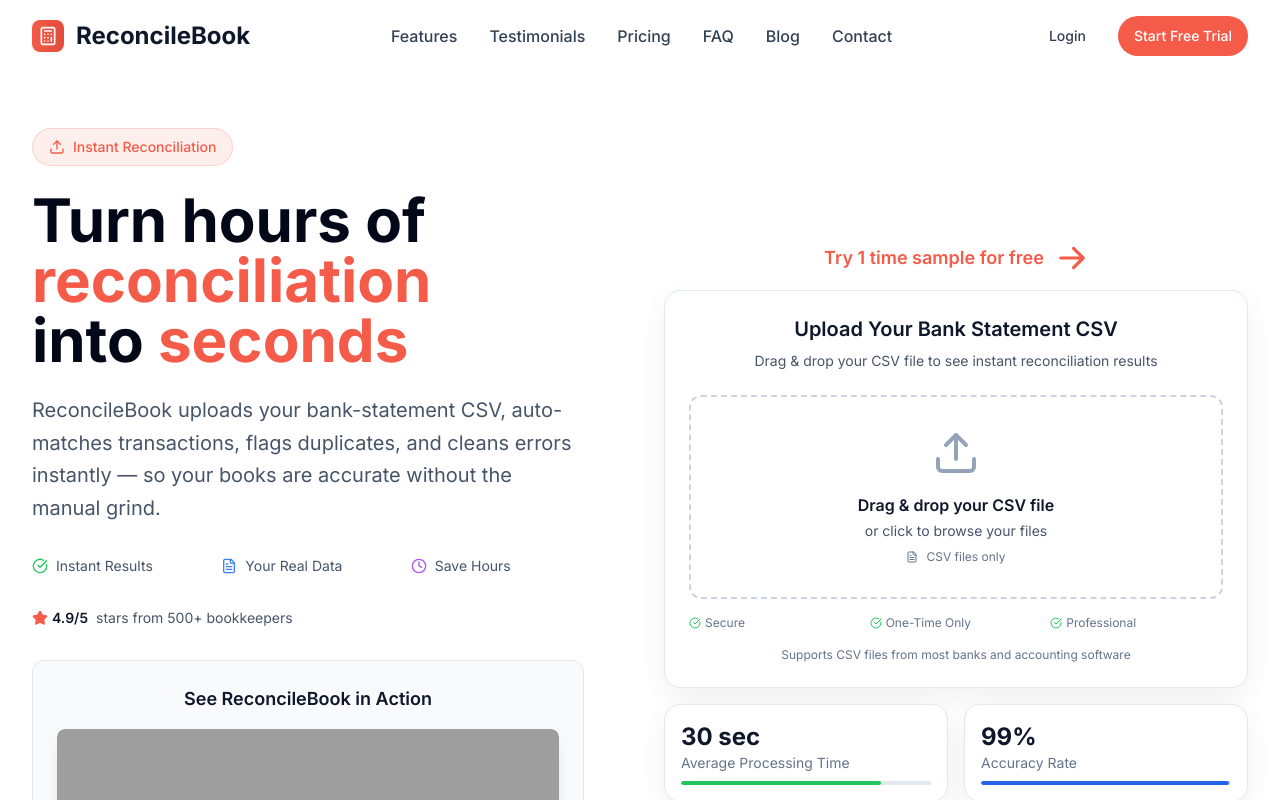
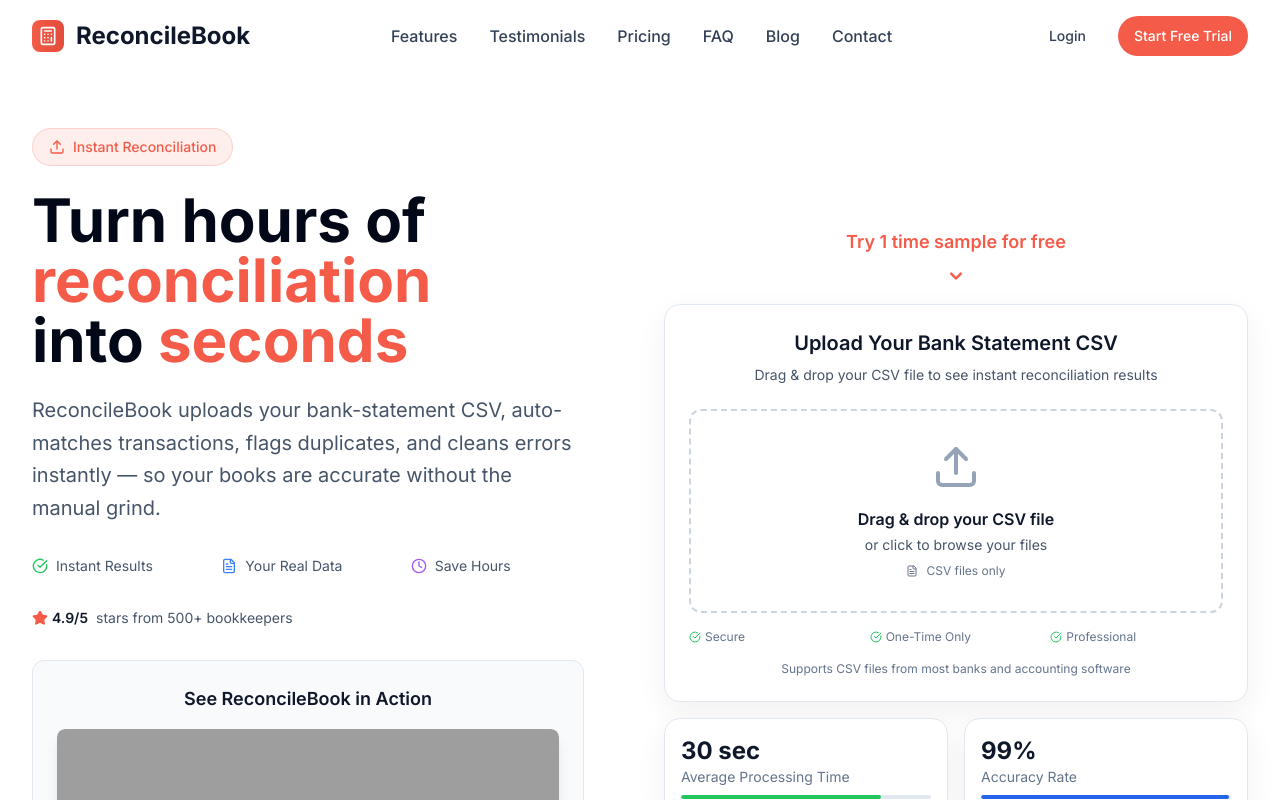
Before and after one commit to algominds35/bank-reconciliation-tool, a Next.js app: page / in a window 1280 px wide. Shown: the top 800 px of the page. Built offline with nearby package versions, Linux system fonts and the light colour scheme; grey boxes are pictures that could not be loaded.

Commit message:
Change arrow to point down at CSV tool

```diff
--- a/src/components/CSVFirstHero.tsx
+++ b/src/components/CSVFirstHero.tsx
@@ -122,16 +122,16 @@ export default function CSVFirstHero() {
             className="relative"
           >
             <div className="relative z-10">
-              {/* Arrow pointing to CSV tool */}
+              {/* Arrow pointing down to CSV tool */}
               <motion.div
-                initial={{ opacity: 0, x: -20 }}
-                animate={{ opacity: 1, x: 0 }}
+                initial={{ opacity: 0, y: -20 }}
+                animate={{ opacity: 1, y: 0 }}
                 transition={{ delay: 0.5, duration: 0.6 }}
-                className="flex items-center justify-center gap-3 text-[#F45B49] font-semibold mb-4"
+                className="flex flex-col items-center justify-center gap-2 text-[#F45B49] font-semibold mb-4"
               >
                 <span className="text-lg">Try 1 time sample for free</span>
-                <svg className="w-8 h-8" fill="currentColor" viewBox="0 0 20 20">
-                  <path fillRule="evenodd" d="M10.293 3.293a1 1 0 011.414 0l6 6a1 1 0 010 1.414l-6 6a1 1 0 01-1.414-1.414L14.586 11H3a1 1 0 110-2h11.586l-4.293-4.293a1 1 0 010-1.414z" clipRule="evenodd" />
+                <svg className="w-6 h-6" fill="currentColor" viewBox="0 0 20 20">
+                  <path fillRule="evenodd" d="M5.293 7.293a1 1 0 011.414 0L10 10.586l3.293-3.293a1 1 0 111.414 1.414l-4 4a1 1 0 01-1.414 0l-4-4a1 1 0 010-1.414z" clipRule="evenodd" />
                 </svg>
               </motion.div>
 
```
